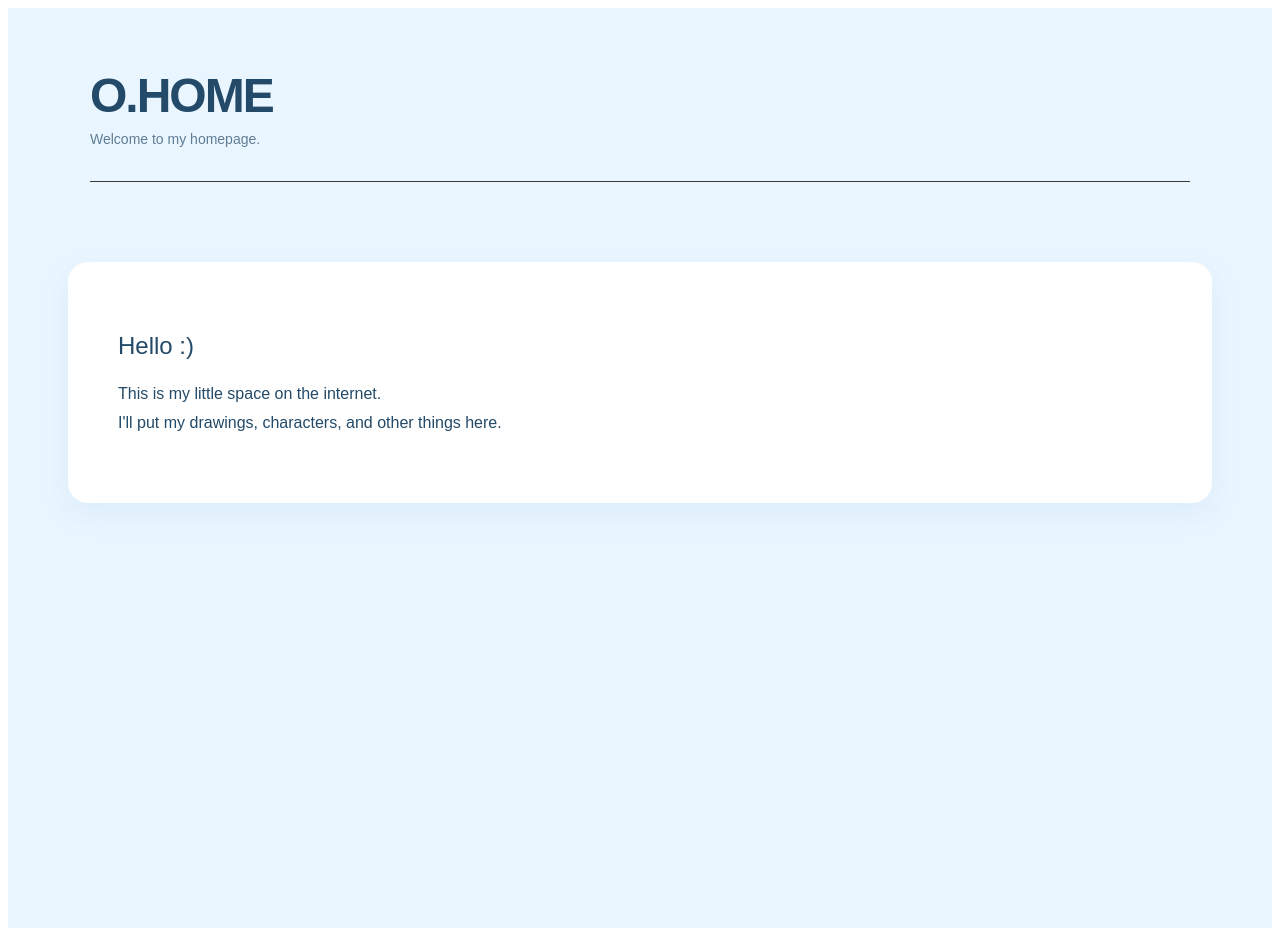
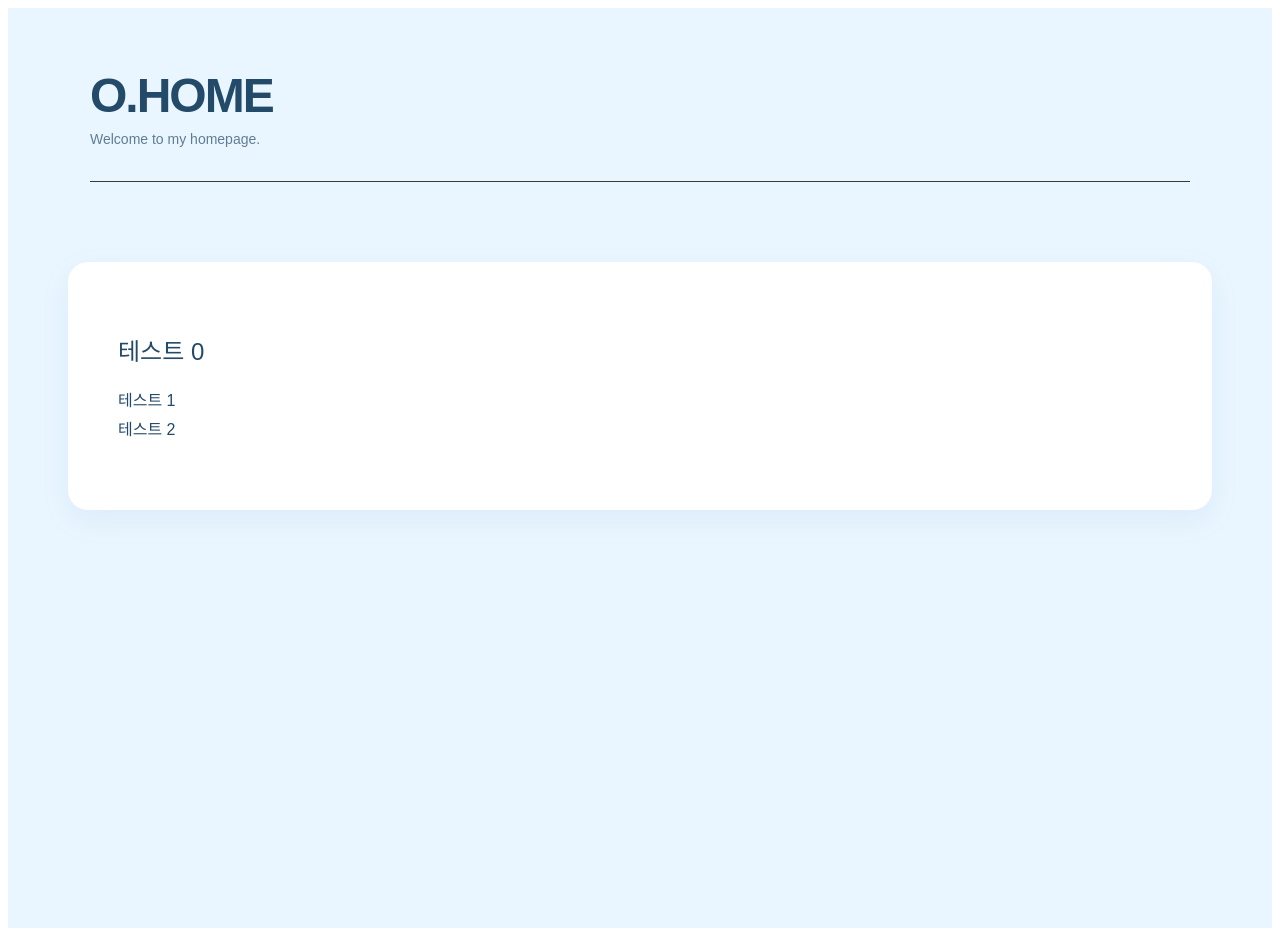
Before and after one commit to hikk9564/4659kkih, a Next.js app: page / in a window 1280 px wide. Built offline with nearby package versions, Linux system fonts and the light colour scheme.

Commit message:
Update page.tsx

```diff
--- a/app/page.tsx
+++ b/app/page.tsx
@@ -54,7 +54,7 @@ export default function Home() {
             fontWeight: "400",
           }}
         >
-          Hello :)
+          테스트 0
         </h2>
 
         <p
@@ -63,9 +63,8 @@ export default function Home() {
             maxWidth: "600px",
           }}
         >
-          This is my little space on the internet.
-          <br />
-          I&apos;ll put my drawings, characters, and other things here.
+         테스트 1
+          <br />테스트 2
         </p>
       </section>
     </main>
```
